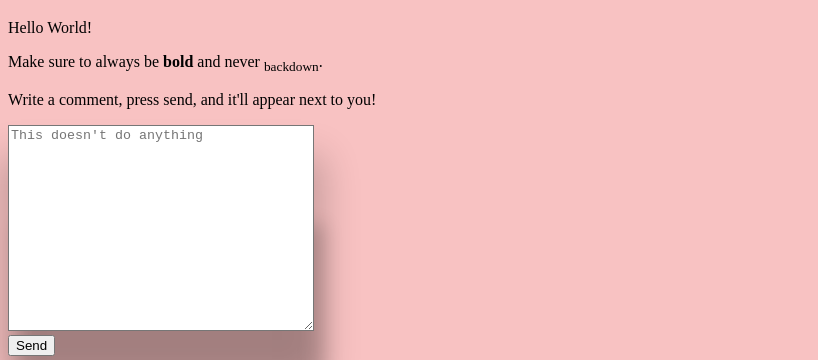
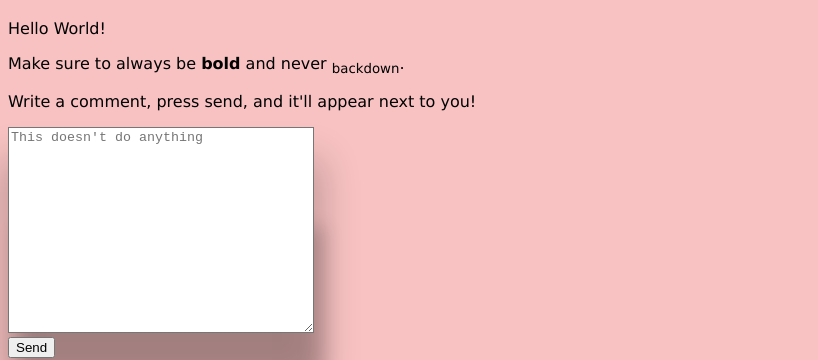
Before and after one commit to NxtLvlPlays/nxtlvlplays.github.io, a plain HTML site: page index.html in a window 1280 px wide. Shown: the part 223-583 px from the top of the page, without its empty margins (0-818 px from the left). Drawn offline with Linux system fonts and the light colour scheme.

Commit message:
Update index.html

```diff
--- a/index.html
+++ b/index.html
@@ -13,6 +13,10 @@
     body {
 		background-color: #F8C2C2;
 	}
+
+    p  {
+	        font-family: Lucida Sans Unicode;
+        }
 
 	textarea {
 		width: 300px;
```
